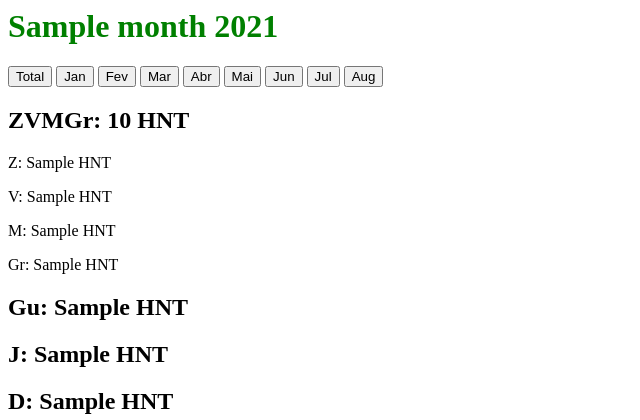
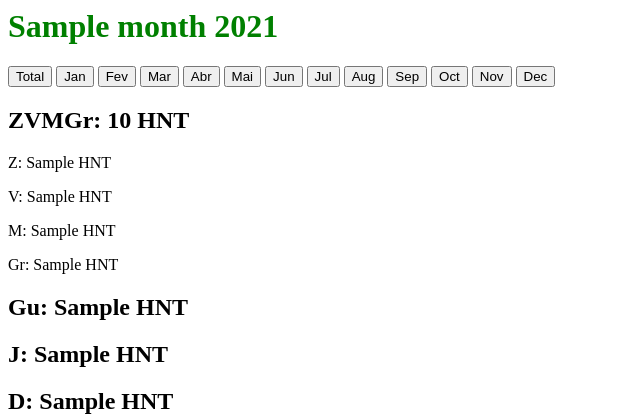
Before and after one commit to zepcp/helium, a FastAPI app: template templates/index.html in a window 1280 px wide. Shown: the top 420 px of the page, without its empty margins (0-640 px from the left). Run offline with FastAPI, Linux system fonts and the light colour scheme; the template is opened without the code that fills it: most values are stand-ins (such as "Sample title", 1, 10 or a date in 2020); parts of the project's set-up code (start-up, migrations or seed data) failed here and were passed over.

Commit message:
august to december

```diff
--- a/apis/homepage.py
+++ b/apis/homepage.py
@@ -25,7 +25,8 @@ async def root(request: Request, db: Database = Depends(settings.database),
         else "2021-0{}-01".format(month) if month > 0 \
         else "2021-01-01"
 
-    max_time = "2021-{}-01".format(month + 1) if month > 8 \
+    max_time = "2022-01-01" if month == 12 \
+        else "2021-{}-01".format(month + 1) if month > 8 \
         else "2021-0{}-01".format(month + 1) if month > 0 \
         else "2022-01-01"
 
--- a/templates/index.html
+++ b/templates/index.html
@@ -14,6 +14,10 @@
     <button onclick="window.location.href=window.location.protocol + '//' + window.location.host + '?month=6';">Jun</button>
     <button onclick="window.location.href=window.location.protocol + '//' + window.location.host + '?month=7';">Jul</button>
     <button onclick="window.location.href=window.location.protocol + '//' + window.location.host + '?month=8';">Aug</button>
+    <button onclick="window.location.href=window.location.protocol + '//' + window.location.host + '?month=9';">Sep</button>
+    <button onclick="window.location.href=window.location.protocol + '//' + window.location.host + '?month=10';">Oct</button>
+    <button onclick="window.location.href=window.location.protocol + '//' + window.location.host + '?month=11';">Nov</button>
+    <button onclick="window.location.href=window.location.protocol + '//' + window.location.host + '?month=12';">Dec</button>
     <h2>ZVMGr: {{ z+v+m+gr }} HNT</h2>
     <p>Z: {{ z }} HNT</p>
     <p>V: {{ v }} HNT</p>
```
